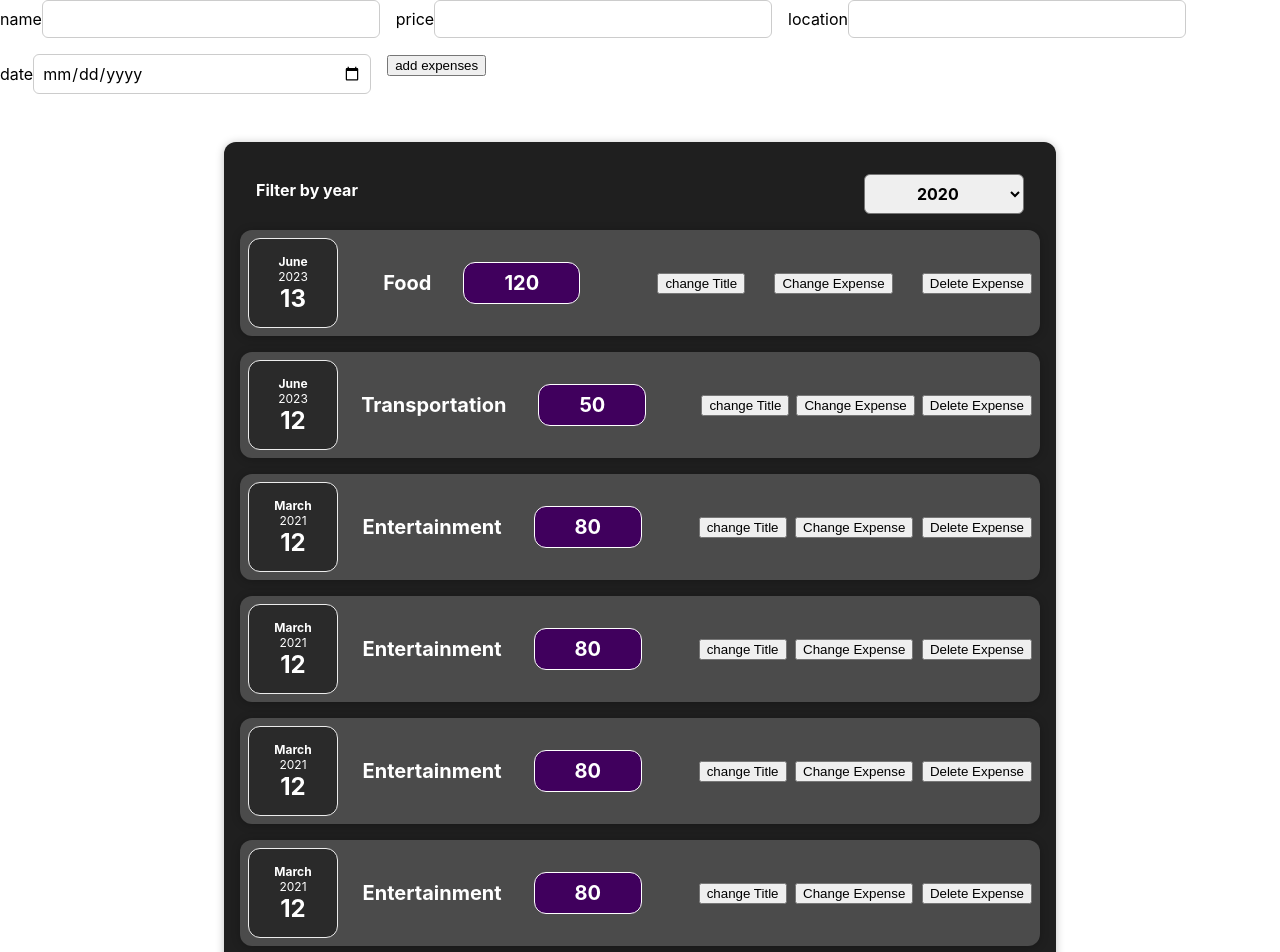
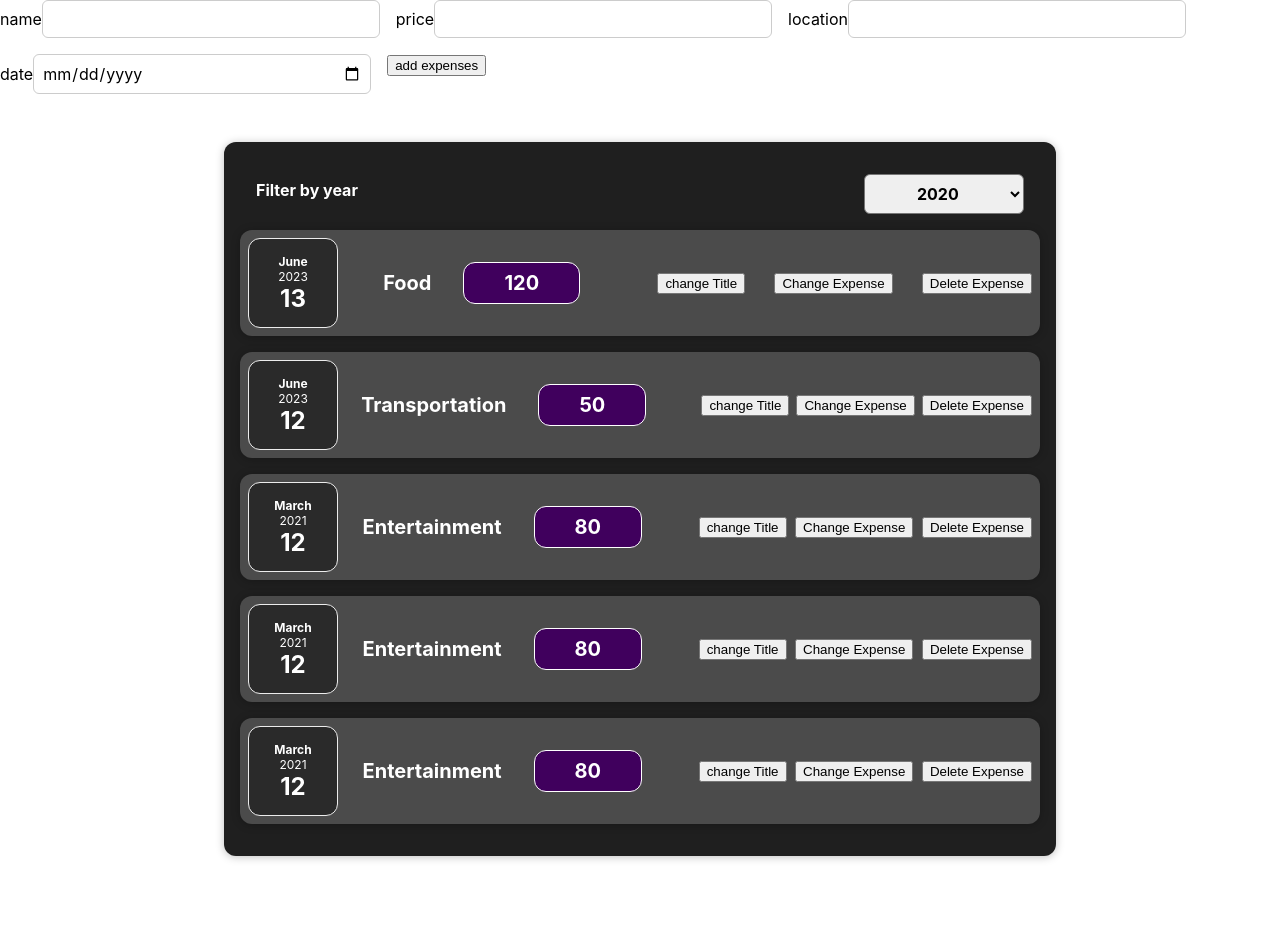
Before and after one commit to murari9945/reactpractice, a React (Create React App) app: page / in a window 1280 px wide. Shown: the top 952 px of the page. After the commit the page ends 888 px from the top, so only its background shows below. Built offline with nearby package versions, Linux system fonts and the light colour scheme.

Commit message:
keys and id values

```diff
--- a/src/App.js
+++ b/src/App.js
@@ -5,19 +5,18 @@ import ExpenseItem from './components/Expenses/ExpenseItem';
 import Card from './components/UI/Card';
 import NewExpense from './components/NewExpense/NewExpense';
 import Expenses from './components/Expenses/Expenses';
+const DUM_EXPENSE=[
+  { id:"e1",name: 'Food', price: '120', location: 'Hyderabad',date: new Date(2023,5,13)},
+    { id:"e2",name: 'Transportation', price: '50', location: 'New York',date: new Date(2023, 5, 12)},
+    { id:"e3",name: 'Entertainment', price: '80', location: 'London',date: new Date(2021, 2, 12) },
+    { id:"e4",name: 'Entertainment', price: '80', location: 'London' ,date: new Date(2021, 2, 12)},
+    { id:"e5",name: 'Entertainment', price: '80', location: 'London' ,date: new Date(2021, 2, 12)},
+
+
+]
 
 const App=()=> {
-  const [expenses,setExpenses] =useState([
-    { name: 'Food', price: '120', location: 'Hyderabad',date: new Date(2023,5,13)},
-    { name: 'Transportation', price: '50', location: 'New York',date: new Date(2023, 5, 12)},
-    { name: 'Entertainment', price: '80', location: 'London',date: new Date(2021, 2, 12) },
-    { name: 'Entertainment', price: '80', location: 'London' ,date: new Date(2021, 2, 12)},
-    { name: 'Entertainment', price: '80', location: 'London' ,date: new Date(2021, 2, 12)},
-    { name: 'Entertainment', price: '80', location: 'London' ,date: new Date(2021, 2, 12)},
-    { name: 'Entertainment', price: '80', location: 'London' ,date: new Date(2021, 2, 12)},
-    { name: 'Entertainment', price: '80', location: 'London' ,date: new Date(2021, 2, 12)},
-
-  ]);
+  const [expenses,setExpenses] =useState(DUM_EXPENSE);
   //const addExpenseHandler = expenses=>{
    // console.log('in app.js');
    // console.log(expenses);
@@ -43,7 +42,7 @@ const App=()=> {
       ))}
     </Card> */
     <div>
-    <NewExpense onAddExpense={addExpenseHandler} />
+    <NewExpense onSaveExpenseData={addExpenseHandler} />
     <Expenses items={expenses} />
   </div>
   );
--- a/src/components/Expenses/ExpenseItem.js
+++ b/src/components/Expenses/ExpenseItem.js
@@ -28,7 +28,7 @@ const ExpenseItem=(props)=>{
 
           <ExpenseDate date={props.date} />
           <div>
-        <ExpenseDetails price={expense}  location={props.location}   name={title} ></ExpenseDetails></div>
+        <ExpenseDetails price={expense}  location={location}   name={title} ></ExpenseDetails></div>
         <button onClick={clickHandler}>change Title</button>
         <button onClick={updateExpense}>Change Expense</button>
         <button onClick={deleteExpenseHandler}>Delete Expense</button>
--- a/src/components/Expenses/Expenses.js
+++ b/src/components/Expenses/Expenses.js
@@ -21,6 +21,7 @@ const Expenses = (props) => {
         />
         {props.items.map((expense) => (
           <ExpenseItem
+          key={expense.id}
             name={expense.name}
             price={expense.price}
             date={expense.date}
--- a/src/components/NewExpense/ExpenseForm.js
+++ b/src/components/NewExpense/ExpenseForm.js
@@ -33,8 +33,8 @@ const ExpenseForm=(props)=>{
 
         const expenseData = {
           name: givenName,
-          amount: givenAmount,
-          date: givenDate,
+          price: givenAmount,
+          date: new Date(givenDate),
           location: givenLocation,
         };
 
@@ -47,7 +47,7 @@ const ExpenseForm=(props)=>{
         setGivenLocation('');
       };
 
-    return <form>
+    return (<form onSubmit={submitHandler}>
         <div className='new-expense'>
             <div className='new-expense__control'>
                 <label>name</label>
@@ -66,10 +66,10 @@ const ExpenseForm=(props)=>{
                 <input type="date" value={givenDate} onChange={dateChangeHandler}/>
             </div>
             <div>
-                <button type="submit" onClick={submitHandler}>add expenses</button>
+                <button type="submit" >add expenses</button>
             </div>
         </div>
-    </form>
+    </form>);
 
 }
 export default ExpenseForm;
--- a/src/components/NewExpense/NewExpense.js
+++ b/src/components/NewExpense/NewExpense.js
@@ -4,12 +4,12 @@ const NewExpense=(props)=>{
     const saveExpenseDataHandler=(enteredExpenseData)=>{
         const expenseData={
             ...enteredExpenseData,
-            id:Math.random.toString(),
+            id: Math.random().toString(),
             date: new Date(enteredExpenseData.date),
 
         };
-        console.log(expenseData);
-        props.onAddExpense(expenseData);
+
+        props.onSaveExpenseData(expenseData);
 
     }
 return <div className='new-expense'>
```
